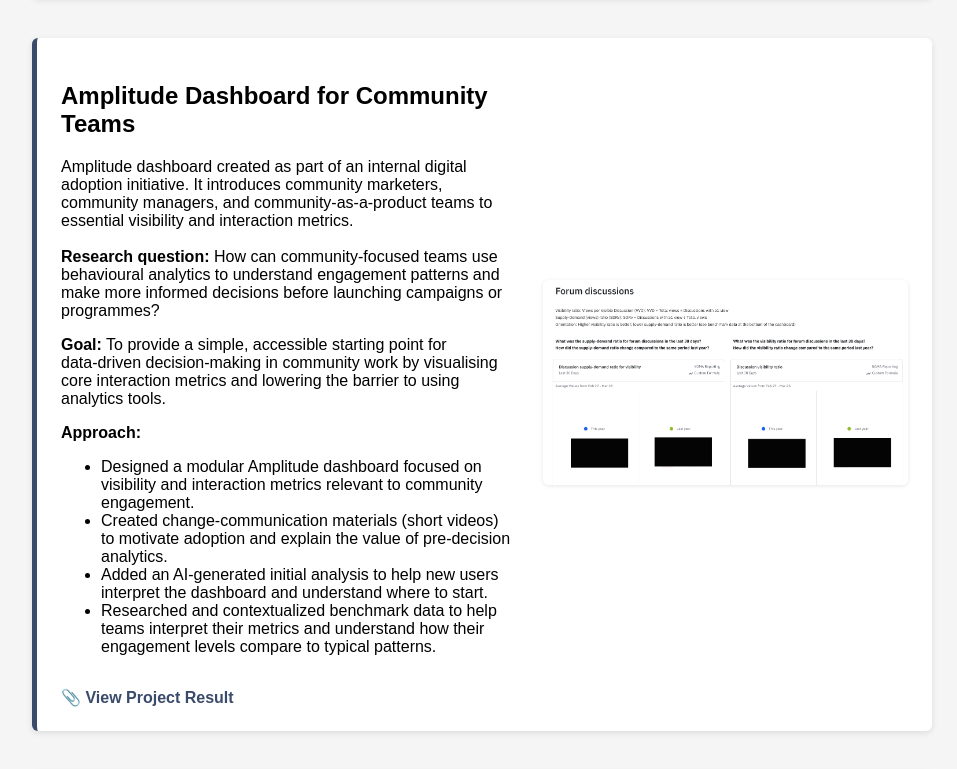
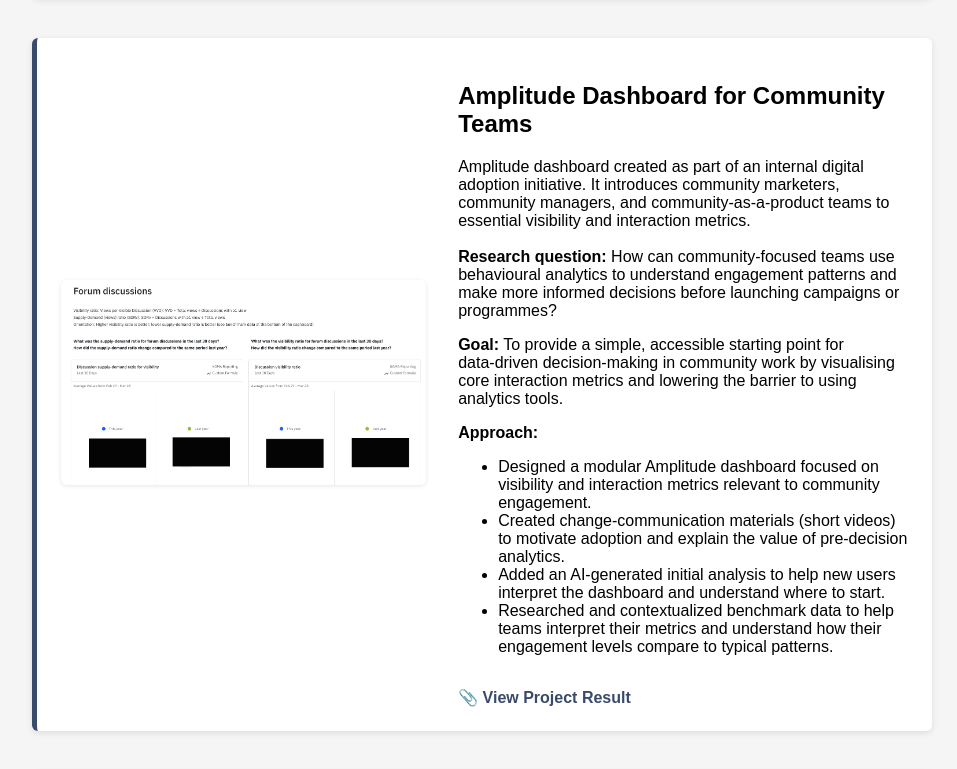
Before and after one commit to kromer52/digital-marketing-experience, a website: page projects.html in a window 1280 px wide. Shown: the part 862-1631 px from the top of the page, without its empty margins (158-1115 px from the left). Drawn offline with Linux system fonts and the light colour scheme.

Commit message:
updated project

```diff
--- a/projects.html
+++ b/projects.html
@@ -47,8 +47,10 @@
         <a class="project-link" href="platform-economy.pdf" target="_blank">📎 View Project Result</a>
       </div></div>
 <!-- PROJECT 2 -->
-    <div class="project-card project-odd">
-
+    <div class="project-card project-even">
+          <div class="project-image">
+        <img src="amplitude-screenshot.PNG" alt="Dashboard section titled ‘Forum discussions’ showing two engagement metrics: the visibility ratio (views per visible discussion) and the supply‑demand ratio (visible discussions per total views).">
+      </div>
       <div class="project-info">
         <h2 id="amplitude-dashboard">Amplitude Dashboard for Community Teams</h2>
         <p class="project-description">
@@ -65,9 +67,7 @@ How can community‑focused teams use behavioural analytics to understand engage
           </ul></p>
         <a class="project-link" href="amplitude.pdf" target="_blank">📎 View Project Result</a>
       </div>
-     <div class="project-image">
-        <img src="amplitude-screenshot.PNG" alt="Dashboard section titled ‘Forum discussions’ showing two engagement metrics: the visibility ratio (views per visible discussion) and the supply‑demand ratio (visible discussions per total views).">
-      </div></div>
+    </div>
 
       <!-- PROJECT 3 -->
     <div class="project-card project-odd">
@@ -93,7 +93,10 @@ How can community‑focused teams use behavioural analytics to understand engage
     </div>
 <!-- PROJECT 4 -->
     <div class="project-card project-even">
+          <div class="project-image">
+        <img src="oxid-screenshot.PNG" alt="Bar chart showing how often consumers use mobile devices for shopping‑related tasks, with most activities ranging from 51% to 86%.">
 
+      </div>
       <div class="project-info">
         <h2 id="amplitude-dashboard">Content Writing: Industry Whitepapers</h2>
 
@@ -116,10 +119,7 @@ How can community‑focused teams use behavioural analytics to understand engage
       <a class="project-link" href="oxid-whitepaper.pdf" target="_blank">📎 View Cross‑Channel Commerce Whitepaper </a>
 
       </div>
-     <div class="project-image">
-        <img src="oxid-screenshot.PNG" alt="Bar chart showing how often consumers use mobile devices for shopping‑related tasks, with most activities ranging from 51% to 86%.">
-
-      </div></div>
+    </div>
 
     <!-- PROJECT 5 -->
     <div class="project-card project-odd">
```
